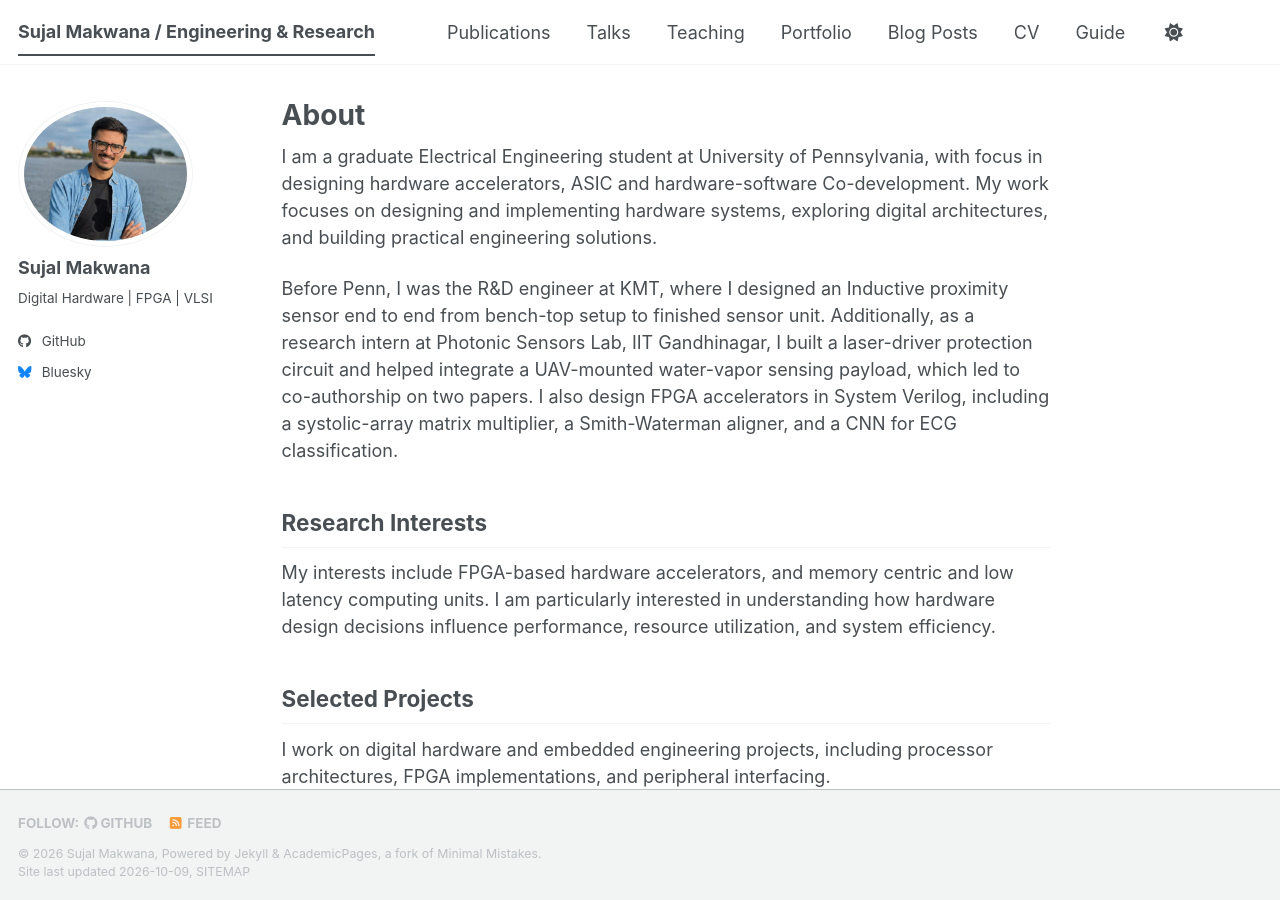
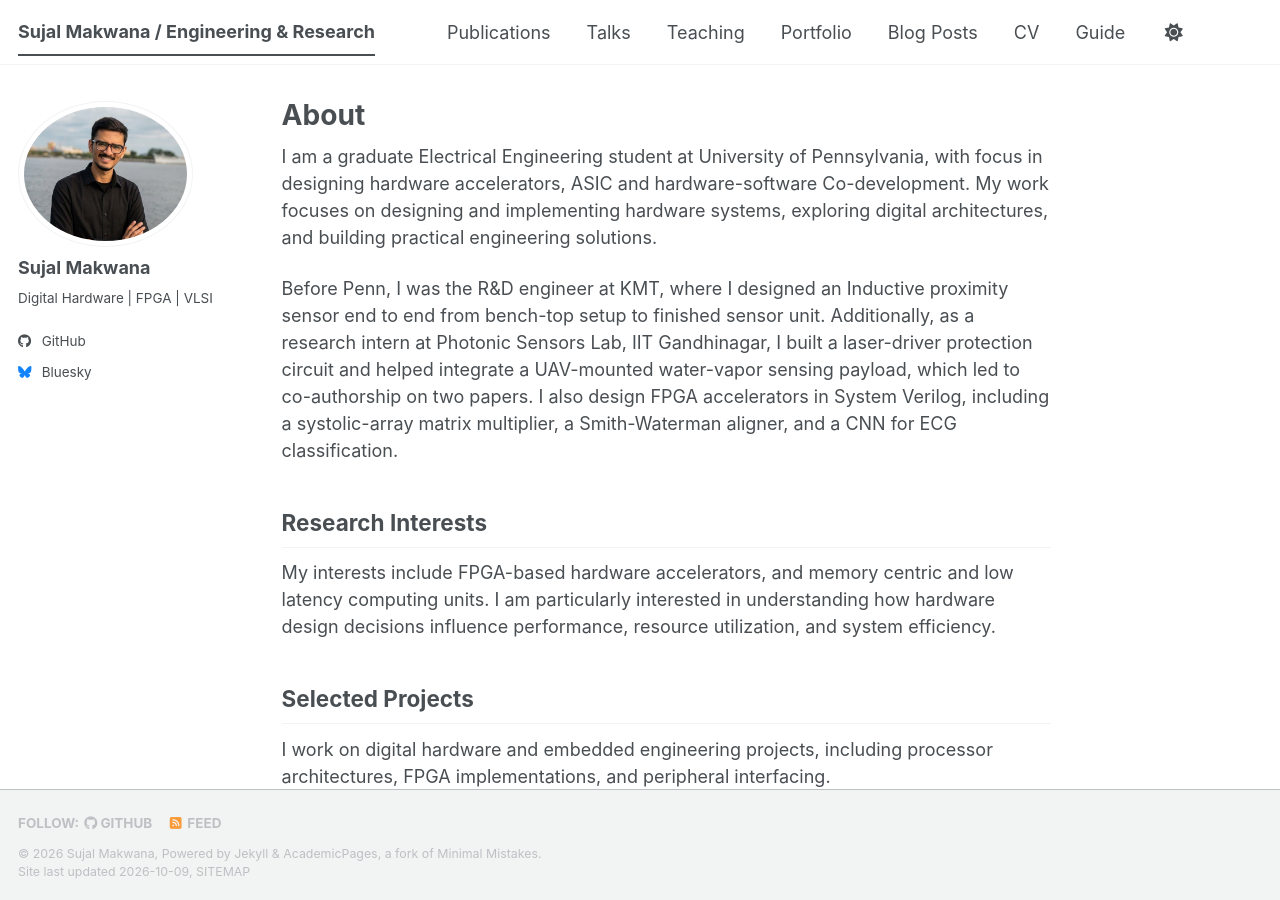
Before and after one commit to Maksuzs2401/Maksuzs2401.github.io, a Jekyll site: the page built from _pages/about.md, in a window 1280 px wide and 900 px high. Built offline with Jekyll 4.4.1, drawn with Linux system fonts in a browser that asks for light colours; a style sheet for code colours, icons or effects is not loaded.

Commit message:
Update author avatar in _config.yml

```diff
--- a/_config.yml
+++ b/_config.yml
@@ -23,7 +23,7 @@ repository               : "Maksuzs_2401/Maksuzs2401.github.io"
 #               Additional customization can be done by editing /_includes/author-profile.html
 author:
   # Biographic information
-  avatar           : "profile.jpeg"
+  avatar           : "profile-2.jpeg"
   name             : "Sujal Makwana"
   pronouns         : # example: "she/her"
   bio              : "Digital Hardware | FPGA | VLSI "
```
